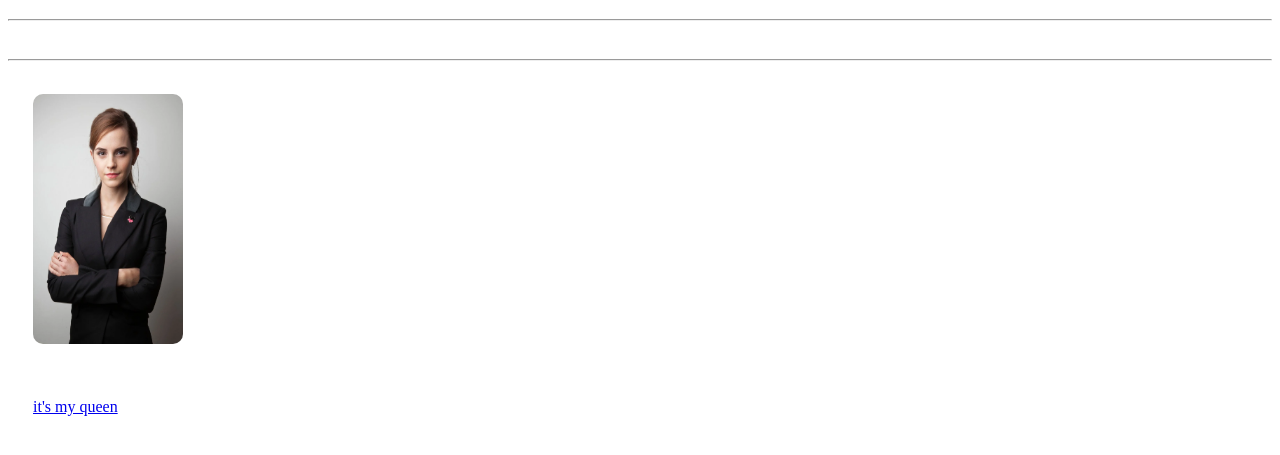
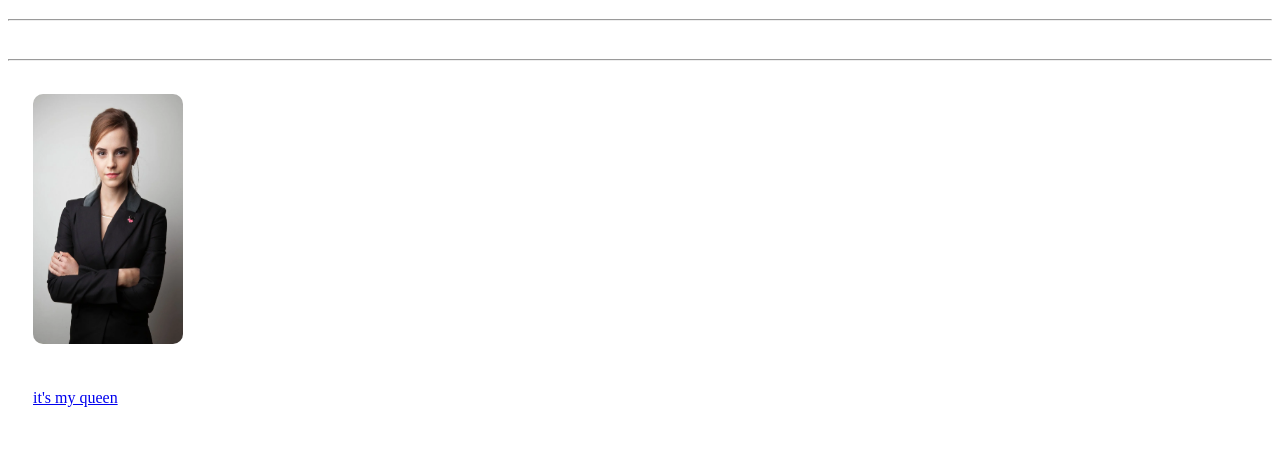
Before and after one commit to Arun0001324/Stellar, a plain HTML site: page index.html in a window 1280 px wide. Shown: the part 81-536 px from the top of the page. Drawn offline with Linux system fonts and the light colour scheme.

Commit message:
added html

```diff
--- a/index.html
+++ b/index.html
@@ -14,7 +14,7 @@
         <marquee>What are you doing</marquee>
         <hr>
         <img src="emma.webp" alt="" style="height: 250px;width: 150px;border-radius: 10px;margin: 25px;">
-        <p style="margin: 25px;">
+        <p style="margin-left: 25px;">
             <a href="https://www.edu-market-global.net/post/character-story-emma-watson"><span> it's my queen</span></a>
         </p>
     </div>
```
